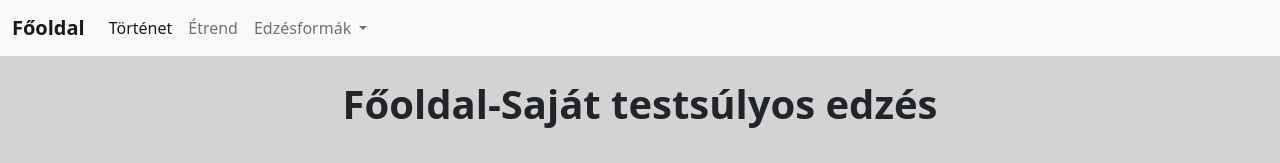
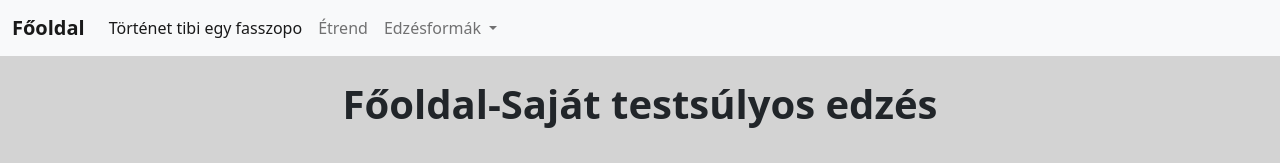
Before and after one commit to 44tocsi/tortenet, a plain HTML site: page index.html in a window 1280 px wide. Shown: the top 163 px of the page. Drawn offline with nearby package versions, Linux system fonts and the light colour scheme.

Commit message:
Update index.html

```diff
--- a/index.html
+++ b/index.html
@@ -19,7 +19,7 @@
               <div class="collapse navbar-collapse" id="navbarSupportedContent">
                 <ul class="navbar-nav me-auto mb-2 mb-lg-0">
                   <li class="nav-item">
-                    <a class="nav-link active" aria-current="page" href="tortenet.html">Történet</a>
+                    <a class="nav-link active" aria-current="page" href="tortenet.html">Történet tibi egy fasszopo</a>
                   </li>
                   <li class="nav-item">
                     <a class="nav-link" href="etrend.html">Étrend</a>
```
